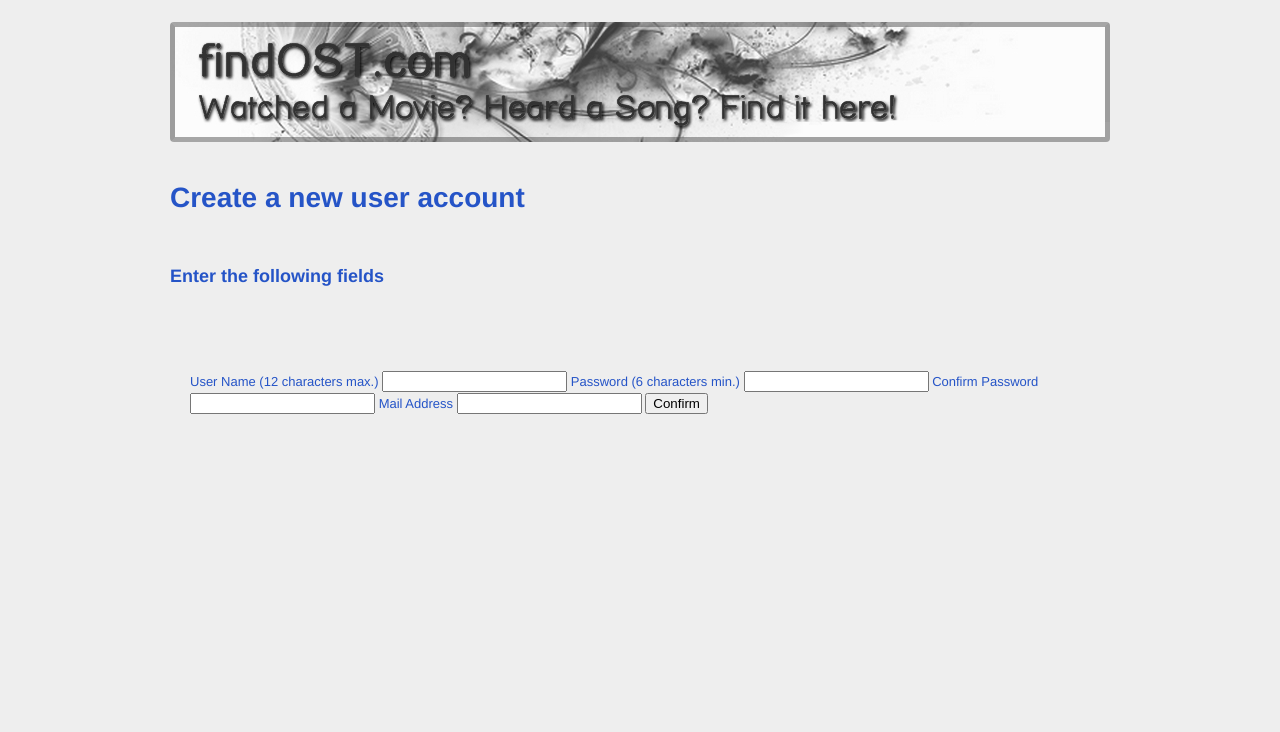
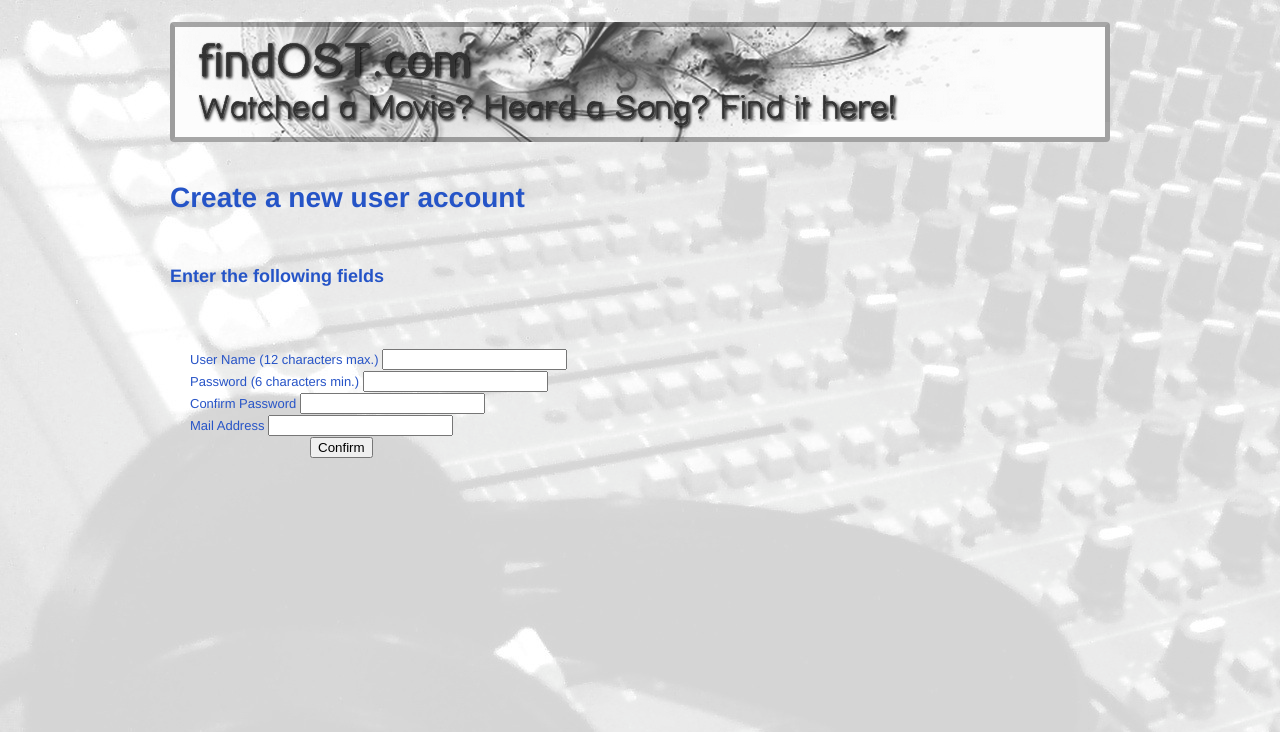
Before and after one commit to Cr0c/findOST, a Django app: template ost/templates/findost/subform.html in a window 1280 px wide. Shown: the top 732 px of the page. Run offline with Django 3.2, Linux system fonts and the light colour scheme; the template is opened without the code that fills it, so the values that code supplies are empty.

Commit message:
the sun is setting

```diff
--- a/ost/findost/static/style.css
+++ b/ost/findost/static/style.css
@@ -8,9 +8,9 @@ header, footer, aside, nav, article {
 }
 
 body {
-	/*background-image:url('/static/img/background5.jpg');*/
+	background-image:url('/static/img/mixer_en_cans.jpg');
 	/*background-size: 100%;*/
-	background-color: #eee;
+	/*background-color: #eee;*/
 	background-attachment: fixed;
 	width: 940px;
 	margin: 0 auto;
@@ -86,6 +86,7 @@ nav ul li, nav ul li a {
 
 form {
 	padding: 20px;
+	color: #2754C7;
 }
 
 form #search {
@@ -246,3 +247,7 @@ aside {
 	width: 280px;
 	padding: 10px;
 }
+
+#confirm {
+	padding-left: 120px;
+}
--- a/ost/templates/findost/subform.html
+++ b/ost/templates/findost/subform.html
@@ -17,24 +17,23 @@
 		<div id='error'>{{error}}<div>
 		{% endif %}
 
-		<br/>
 		<form action='/subscribe' method='post' name='subform' id='subform'>
 			{% csrf_token %}
-		<p>
-			<label for="username">User Name (12 characters max.)</label>
-			<input name="username" id="username" type="text" required />
+		<ul>
+			<li><label for="username">User Name (12 characters max.)</label>
+			<input name="username" id="username" type="text" required /></li>
 
-			<label for="passwd">Password (6 characters min.)</label>
-			<input name="passwd" id="passwd" type="password" required />
+			<li><label for="passwd">Password (6 characters min.)</label>
+			<input name="passwd" id="passwd" type="password" required /></li>
 
-			<label for="confpasswd">Confirm Password</label>
-			<input name="confpasswd" id="confpasswd" type="password" required />
+			<li><label for="confpasswd">Confirm Password</label>
+			<input name="confpasswd" id="confpasswd" type="password" required /></li>
 
-			<label for="mail">Mail Address</label>
-			<input name="mail" id="mail" type="email" required/>
+			<li><label for="mail">Mail Address</label>
+			<input name="mail" id="mail" type="email" required/></li>
 
-			<input type="submit" value="Confirm"/>
-		</p>
+			<li id="confirm"><input type="submit" value="Confirm"/></li>
+		</ul>
 	</form>
 
 
```
Also changed, not shown: ost/findost/static/img/mixer_en_cans.jpg (added), 3 other files.
